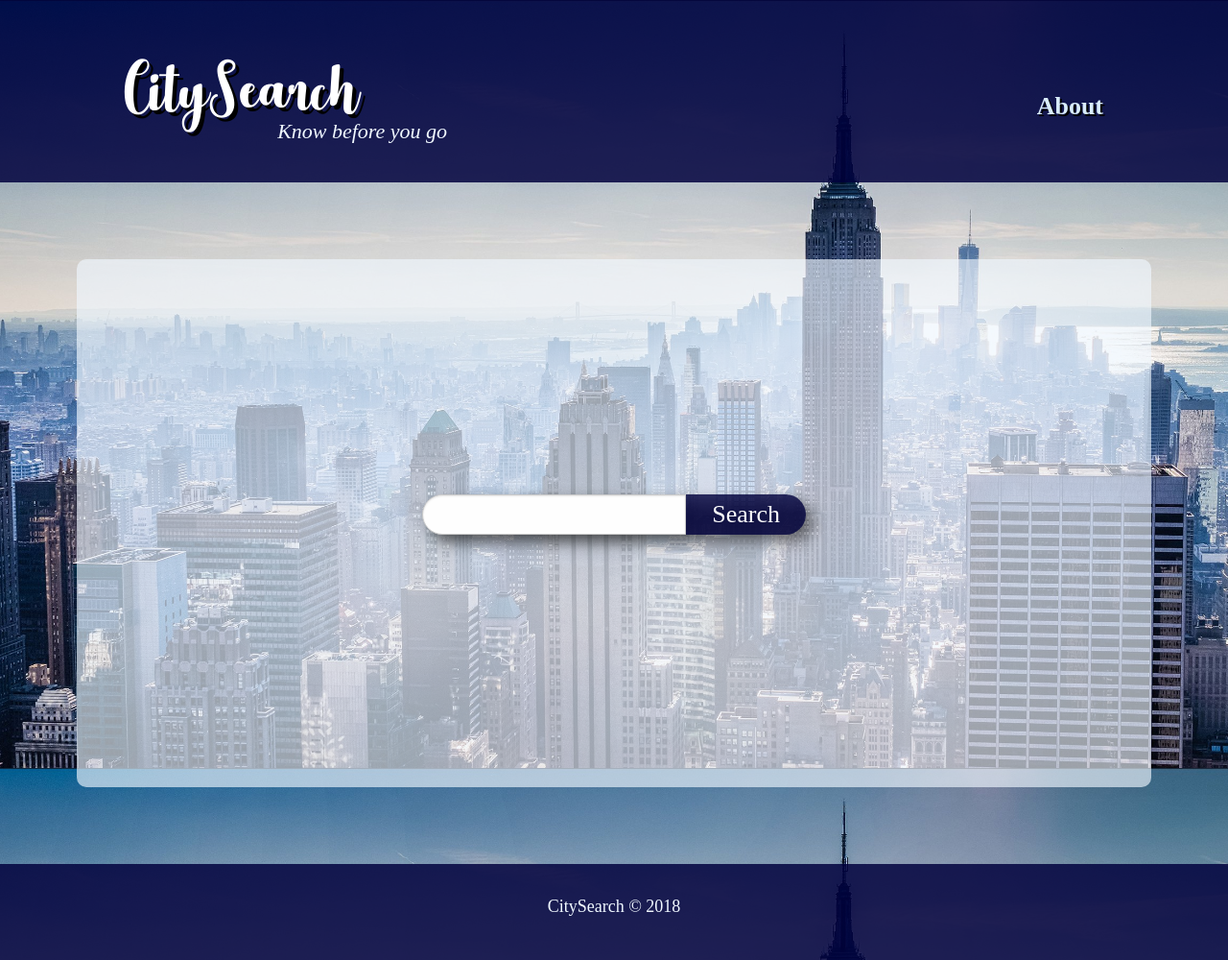
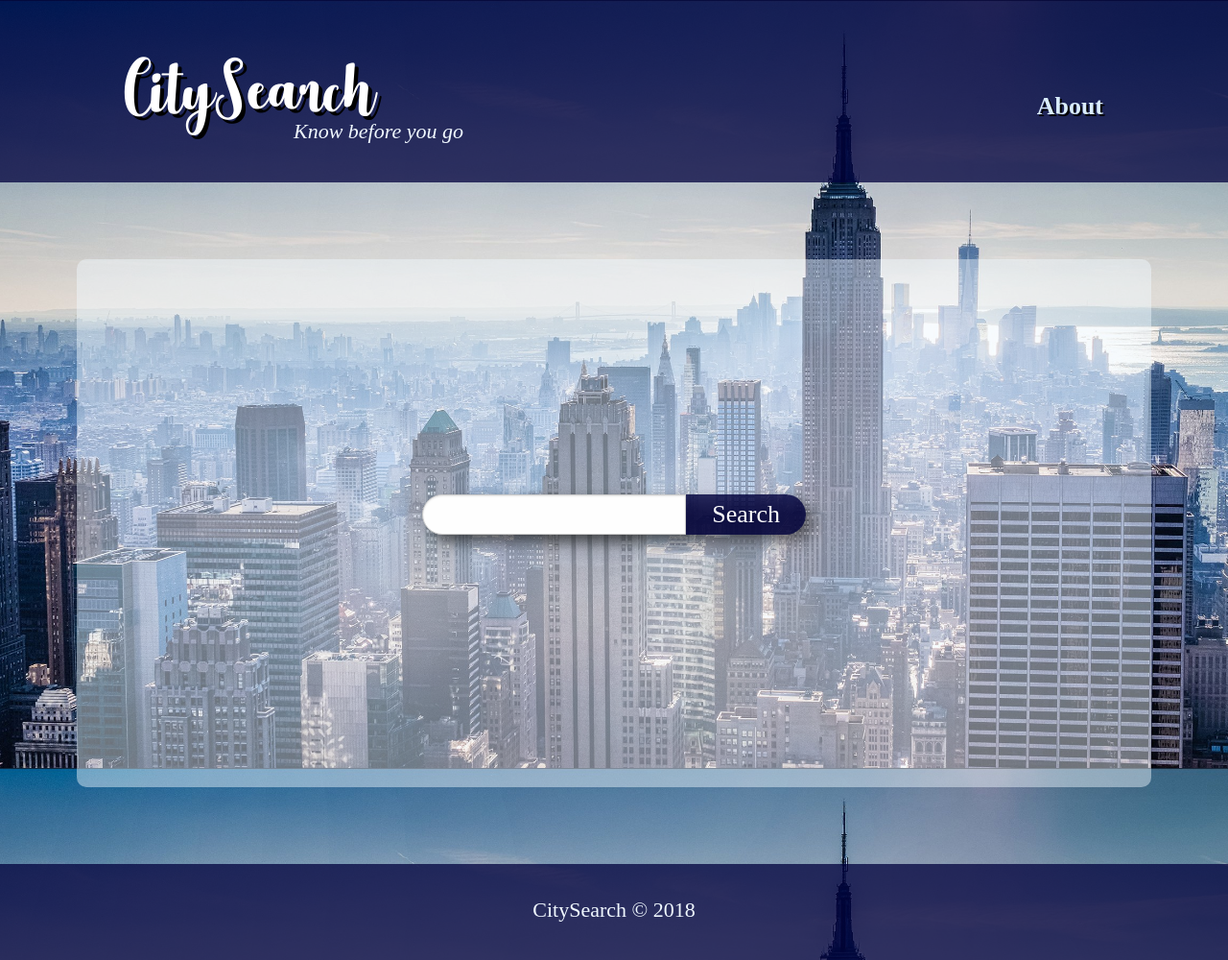
Before and after one commit to jscottwillems/group_project_1, a plain HTML site: page index.html in a window 1280 px wide. Shown: the whole page at 96% size. Drawn offline with nearby package versions, Linux system fonts and the light colour scheme; a web font is replaced by a local one.

Commit message:
small style change

```diff
--- a/assets/css/style.css
+++ b/assets/css/style.css
@@ -6,7 +6,7 @@ body {
 
 .top-bar {
   padding: 30px 130px 30px 130px;
-  background: rgba(0, 0, 61, 0.842);
+  background: rgba(0, 0, 61, 0.750);
   color: white;
   max-height: 190px;
 }
@@ -14,7 +14,7 @@ body {
 #logo {
   font-family: 'Logofont';
   float: left;
-  font-size: 58px;
+  font-size: 62px;
   text-shadow: 4px 4px rgb(0, 0, 0);
 }
 
@@ -57,7 +57,7 @@ body {
   padding-top: 245px;
   height: auto;
   min-height: 550px;
-  background: rgba(240, 248, 255, 0.644);
+  background: rgba(240, 248, 255, 0.452);
   border-radius: 10px;
 }
 
@@ -77,12 +77,12 @@ body {
 #footer {
   height: 100px;
   padding-top: 30px;
-  background: rgba(0, 0, 61, 0.842);
+  background: rgba(0, 0, 61, 0.750);
   color: aliceblue;
 }
 
 #copyright {
-  font-size: 18px;
+  font-size: 22px;
 }
 
 @font-face {
```
